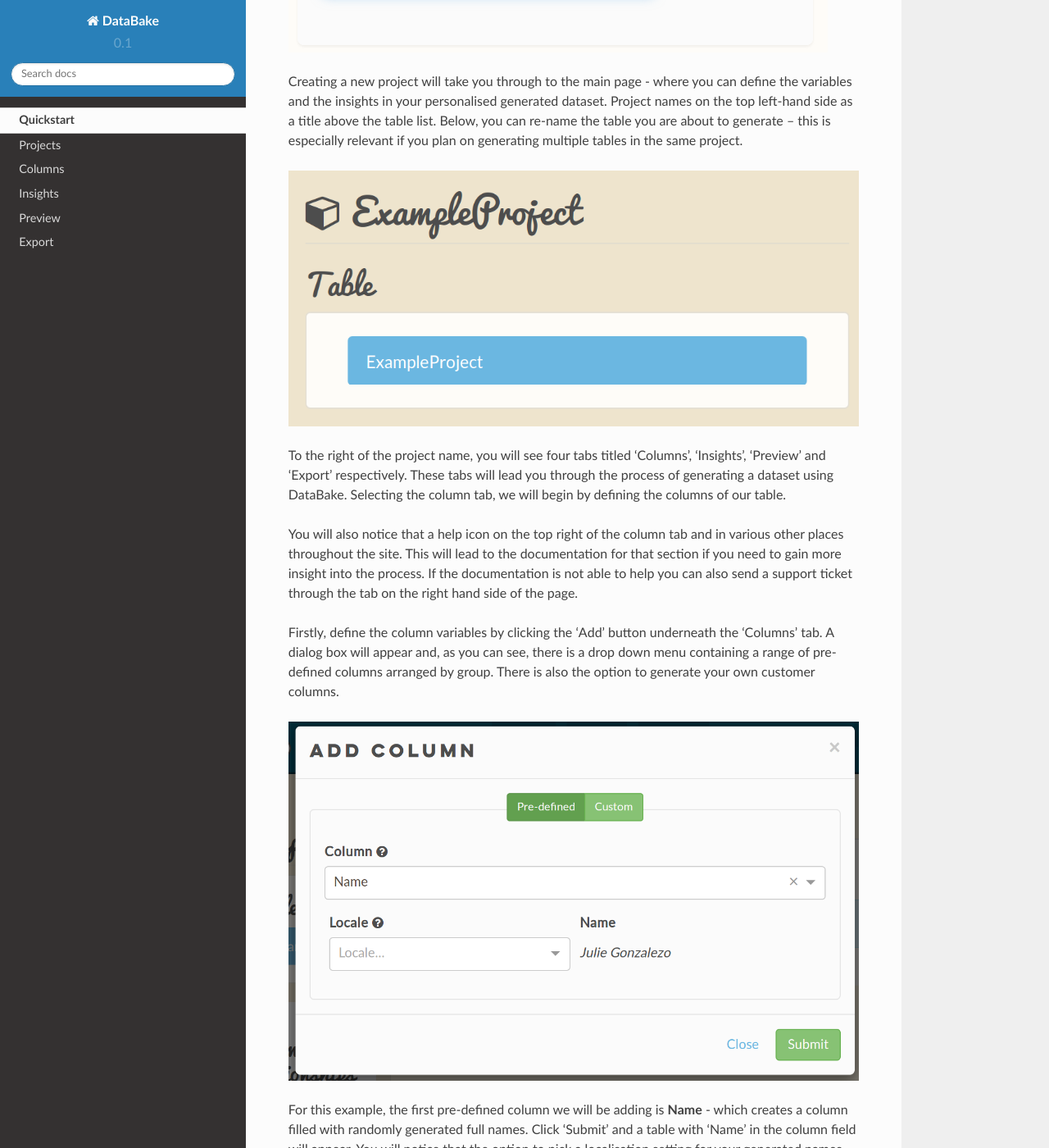
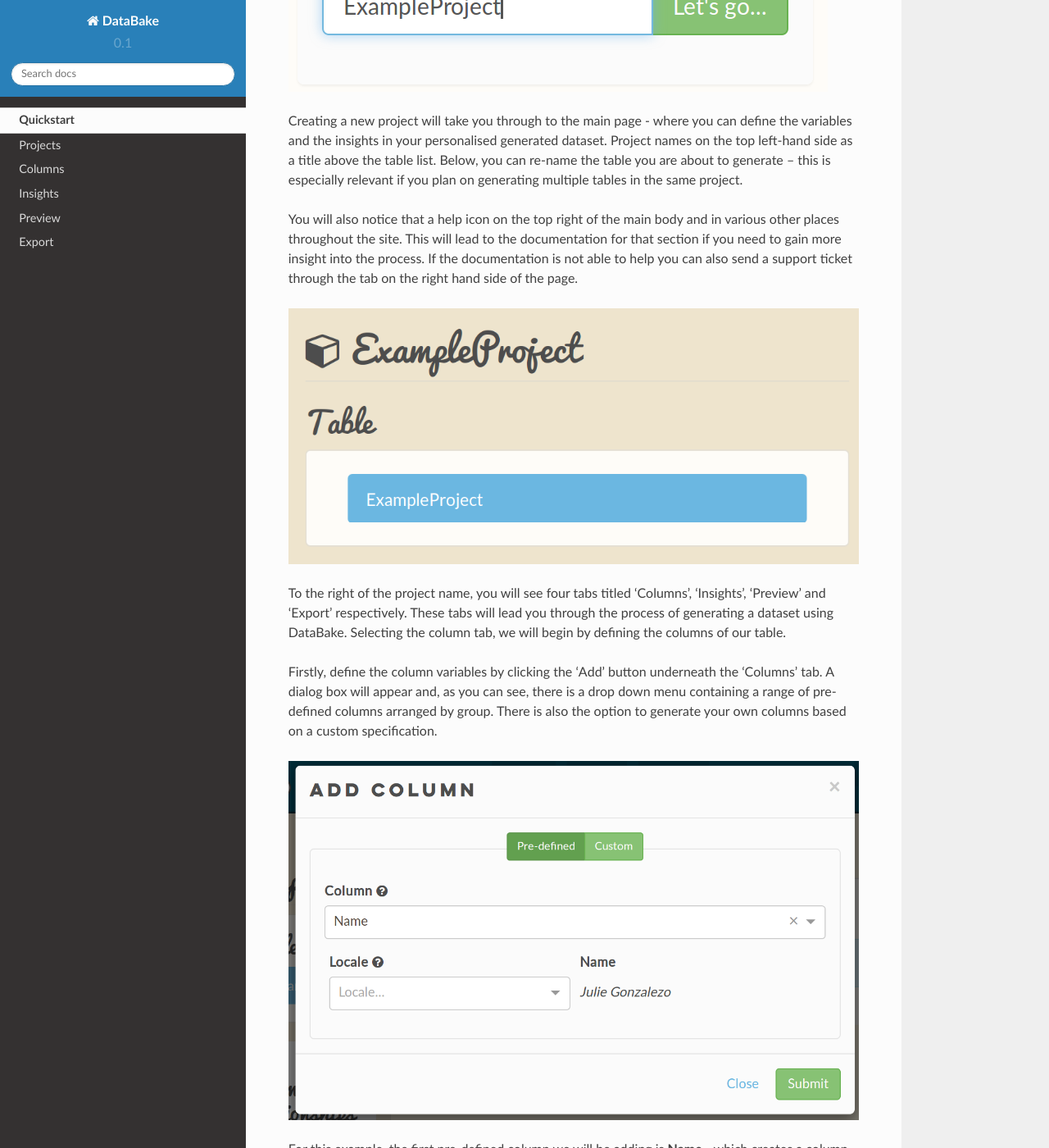
Before and after one commit to cognitivelogic/databake-docs, a Sphinx documentation site: the page built from docs/source/quickstart.rst, in a window 1280 px wide and 1400 px high, scrolled down 490 px. Shown: the whole window at 82% size. Built offline with Sphinx 7.4.7 and the Read the Docs theme 2.0.0, drawn with Linux system fonts in a browser that asks for light colours.

Commit message:
Minor changes

```diff
--- a/docs/source/quickstart.rst
+++ b/docs/source/quickstart.rst
@@ -7,13 +9,13 @@
 
 Creating a new project will take you through to the main page - where you can define the variables and the insights in your personalised generated dataset. Project names on the top left-hand side as a title above the table list. Below, you can re-name the table you are about to generate – this is especially relevant if you plan on generating multiple tables in the same project.
 
+You will also notice that a help icon on the top right of the main body and in various other places throughout the site. This will lead to the documentation for that section if you need to gain more insight into the process. If the documentation is not able to help you can also send a support ticket through the tab on the right hand side of the page.
+
 .. image:: images/quickstart/projectscreen.png
 
 To the right of the project name, you will see four tabs titled 'Columns', 'Insights', 'Preview' and 'Export' respectively. These tabs will lead you through the process of generating a dataset using DataBake. Selecting the column tab, we will begin by defining the columns of our table.
 
-You will also notice that a help icon on the top right of the column tab and in various other places throughout the site. This will lead to the documentation for that section if you need to gain more insight into the process. If the documentation is not able to help you can also send a support ticket through the tab on the right hand side of the page.
-
-Firstly, define the column variables by clicking the 'Add' button underneath the 'Columns' tab. A dialog box will appear and, as you can see, there is a drop down menu containing a range of pre-defined columns arranged by group. There is also the option to generate your own customer columns.
+Firstly, define the column variables by clicking the 'Add' button underneath the 'Columns' tab. A dialog box will appear and, as you can see, there is a drop down menu containing a range of pre-defined columns arranged by group. There is also the option to generate your own columns based on a custom specification.
 
 .. image:: images/quickstart/addcolumn.png
 
```
Also changed, not shown: other parts of docs/source/quickstart.rst (+2 -0 lines), docs/source/export.rst (line endings or trailing spaces).
